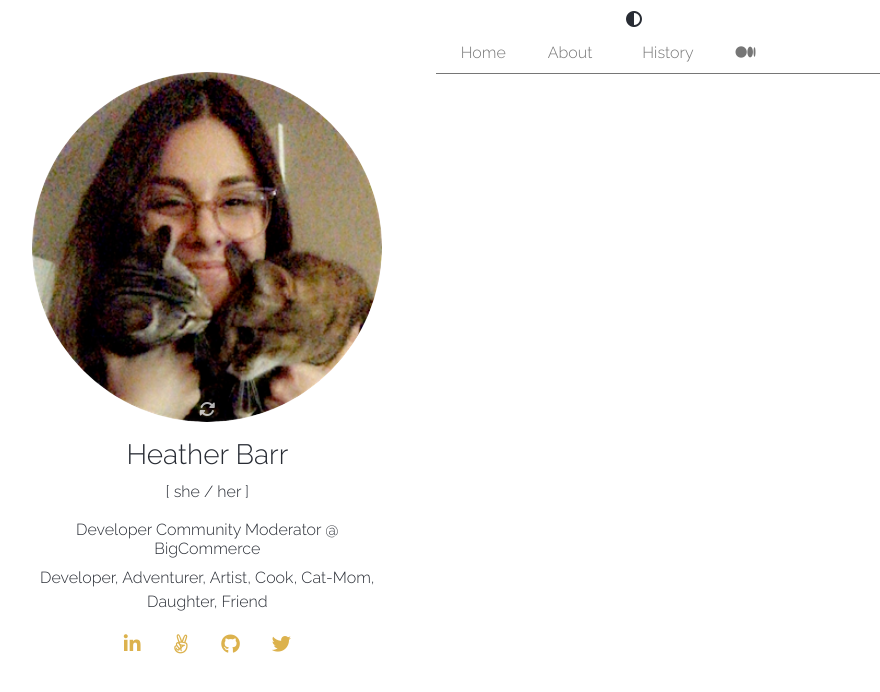
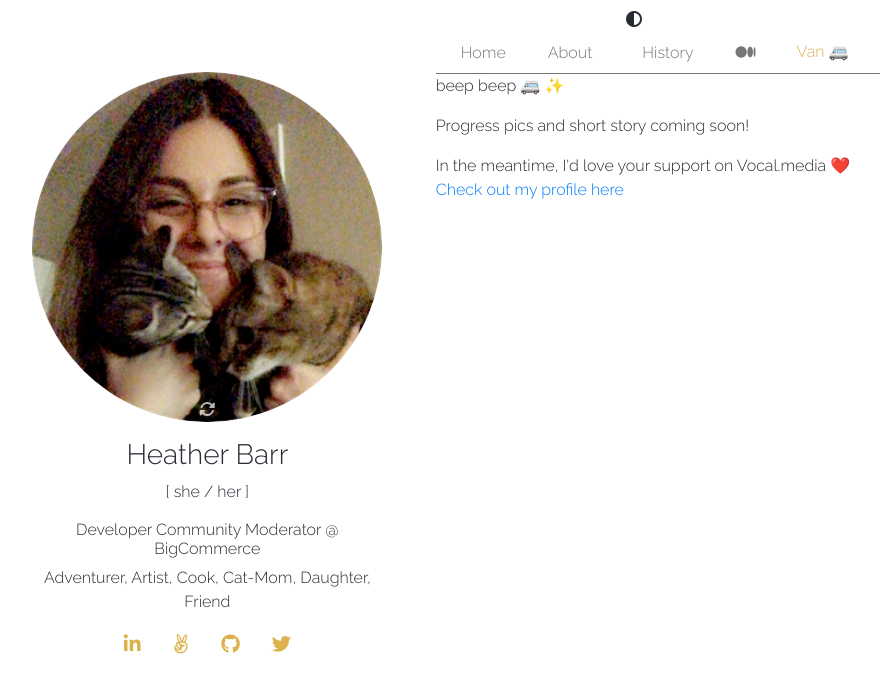
Before and after one commit to hnbarr/heatherbarr, a React (Create React App) app: page /MyVan in a window 1280 px wide. Shown: the top 692 px of the page, without its empty margins (6-886 px from the left). Built offline with nearby package versions, Linux system fonts and the light colour scheme.

Commit message:
added in van routing and component for later development

```diff
--- a/src/App.js
+++ b/src/App.js
@@ -9,6 +9,7 @@ import Media from './components/Media';
 import Resume from './components/Resume';
 import About from './components/About';
 import NavTabs from './components/NavTabs';
+import Van from './components/Van';
 
 function App() {
   const [theme, setTheme] = useState('light');
@@ -41,6 +42,7 @@ function App() {
                       <Route path='/About' component={About}></Route>
                       <Route path='/History' component={Resume}></Route>
                       <Route path='/Stories' component={Media}></Route>
+                      <Route path='/MyVan' component={Van}></Route>
                   </Switch>
                 </div>
               </div>
@@ -67,6 +69,7 @@ function App() {
                         <Route path='/About' component={About}></Route>
                         <Route path='/History' component={Resume}></Route>
                         <Route path='/Stories' component={Media}></Route>
+                        <Route path='/MyVan' component={Van}></Route>
                     </Switch>
                   </div>
                 </div>
--- a/src/components/Contact.js
+++ b/src/components/Contact.js
@@ -41,7 +41,7 @@ export default class Contact extends Component {
                             <p>[ she / her ]</p>
                             <div>
                                 <h6>Developer Community Moderator @ BigCommerce</h6>
-                                <p>Developer, Adventurer, Artist, Cook, Cat-Mom, Daughter, Friend</p>
+                                <p>Adventurer, Artist, Cook, Cat-Mom, Daughter, Friend</p>
                             </div>
                             <div className="d-flex justify-content-between w-50 px-2" id="socialLinks">
                                 <a rel="external" href="https://www.linkedin.com/in/hnbarr/"><i className="fab fa-linkedin-in"></i></a>
@@ -58,7 +58,7 @@ export default class Contact extends Component {
                         <p>[ she / her ]</p>
                         <div>
                             <h6>Developer Community Moderator @ BigCommerce</h6>
-                            <p>Developer, Adventurer, Artist, Cook, Cat-Mom, Friend, Daughter</p>
+                            <p>Adventurer, Artist, Cook, Cat-Mom, Friend, Daughter</p>
                         </div>
                         <div className="d-flex justify-content-between w-90 px-2" id="socialLinks">
                             <a rel="external" href="https://www.linkedin.com/in/hnbarr/"><i className="fab fa-linkedin-in"></i></a>
--- a/src/components/NavTabs.js
+++ b/src/components/NavTabs.js
@@ -19,6 +19,9 @@ export default class NavTabs extends Component {
                 <li className="nav-item mr-2">
                     <NavLink className="nav-link" activeClassName="active" to="/Stories"><i className="fab fa-medium-m"></i><span className="sr-only">medium</span></NavLink>
                 </li>
+                <li className="nav-item mr-2">
+                    <NavLink className="nav-link" activeClassName="active" to="/MyVan">Van 🚐</NavLink>
+                </li>
             </ul>
         )
     }
--- /dev/null
+++ b/src/components/Van.js
@@ -0,0 +1,23 @@
+import React, { Component } from 'react'
+
+export default class Van extends Component {
+    render() {
+        return (
+            <div>
+                <p>
+                    beep beep 🚐 ✨
+                </p>
+                <p>
+                    Progress pics and short story coming soon!
+                </p>
+                <p>
+                    In the meantime, I'd love your support on Vocal.media ❤️
+                    <br/>
+                    <span>
+                        <a target="_blank" href="https://vocal.media/authors/heather-barr">Check out my profile here</a>
+                    </span>
+                </p>
+            </div>
+        )
+    }
+}
```
